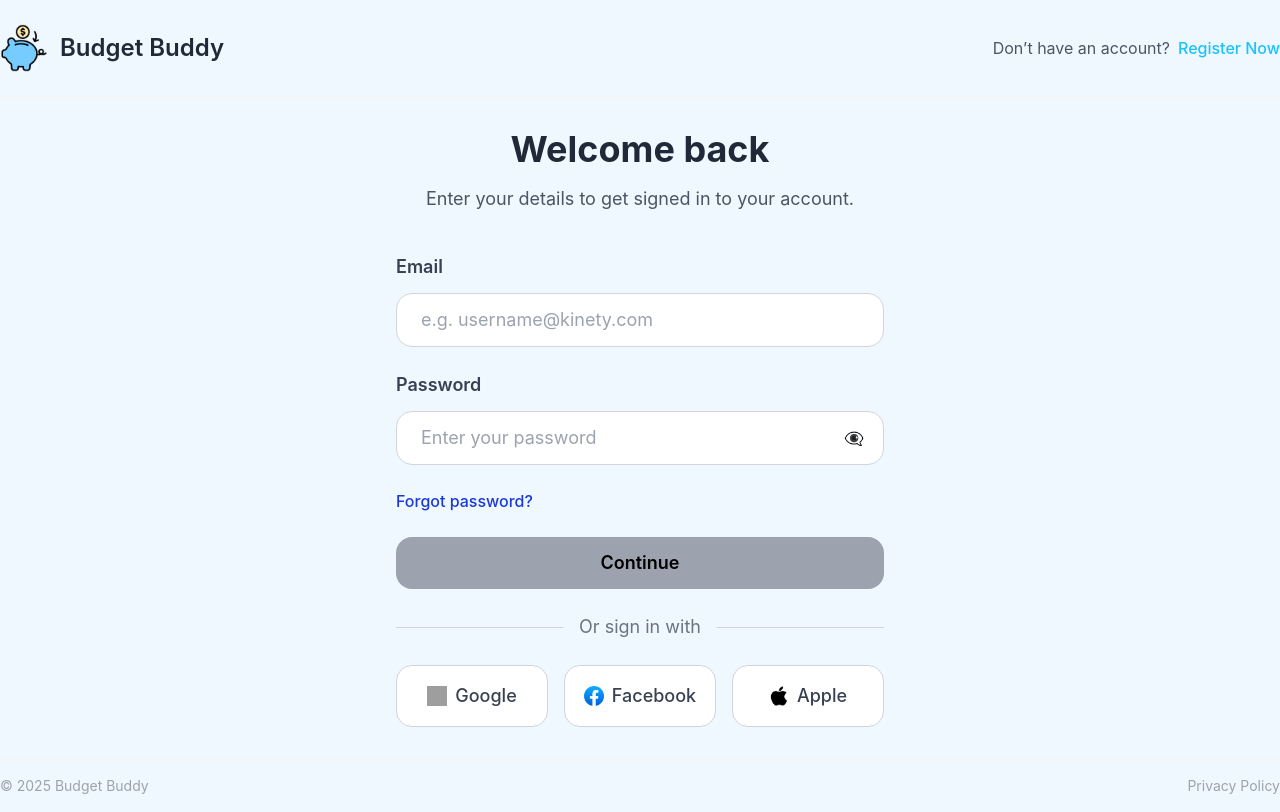
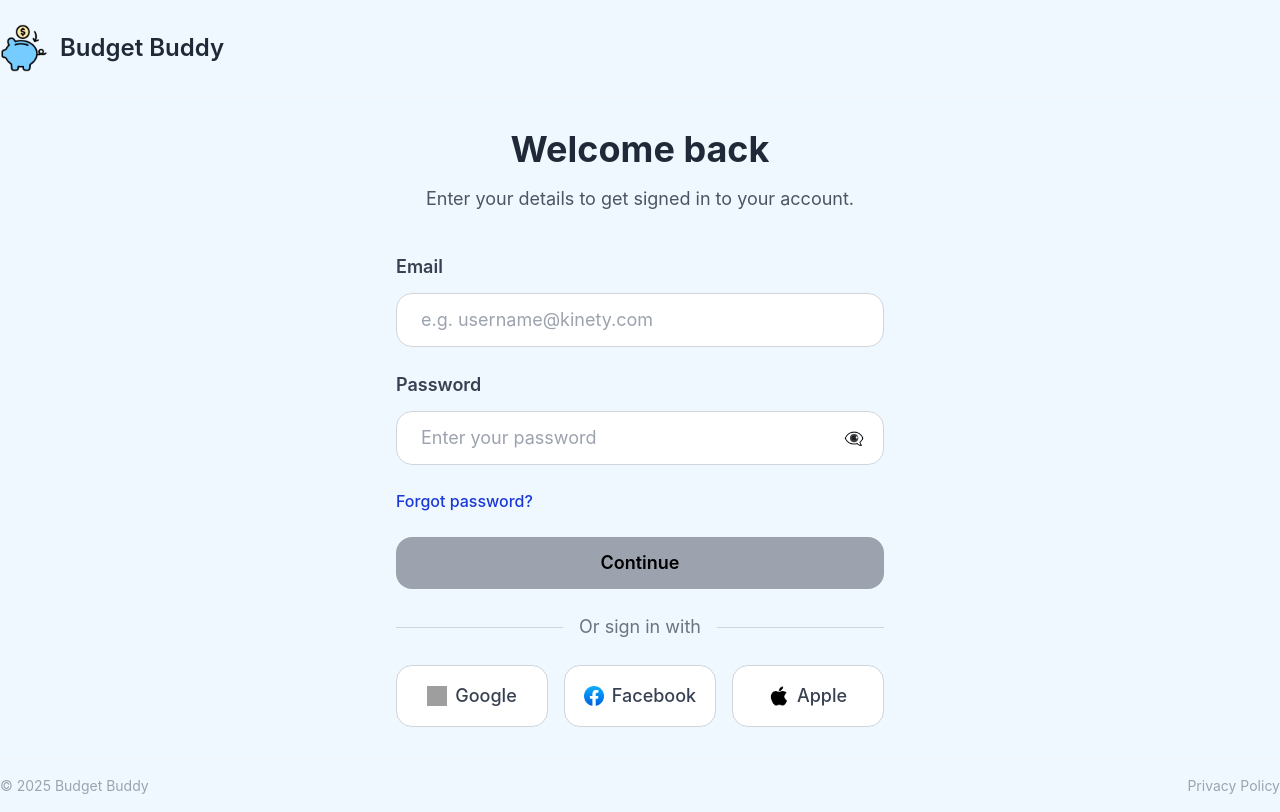
Before and after one commit to ducnguyen1206/budget-buddy-fe, a React (Vite) app: page / in a window 1280 px wide. Built offline with nearby package versions, Linux system fonts and the light colour scheme; no server answers; grey boxes are pictures that could not be loaded.

Commit message:
Update everything

```diff
--- a/src/components/layout/Header.jsx
+++ b/src/components/layout/Header.jsx
@@ -1,8 +1,11 @@
 import Container from "../common/Container";
 import Button from "../common/Button";
-import { Link } from "react-router-dom";
+import { Link, useLocation } from "react-router-dom";
 
 export default function Header() {
+  const location = useLocation();
+  const isLoginPage = location.pathname === "/login";
+
   return (
     <header className="py-6 border-b border-gray-100">
       <Container className="flex items-center justify-between">
@@ -18,9 +21,10 @@
           </span>
         </div>
 
-        {/* Action */}
+        {/* Action - Only show on login page */}
+        {isLoginPage && (
           <div className="text-base text-gray-600 flex items-center space-x-2">
-          <span>Don’t have an account?</span>
+            <span>Don't have an account?</span>
             <Link
               to="/register"
               className="text-color3 hover:text-primary font-medium"
@@ -28,6 +32,7 @@
               Register Now
             </Link>
           </div>
+        )}
       </Container>
     </header>
   );
```
Lines whose indentation alone changed are shown as unchanged.
